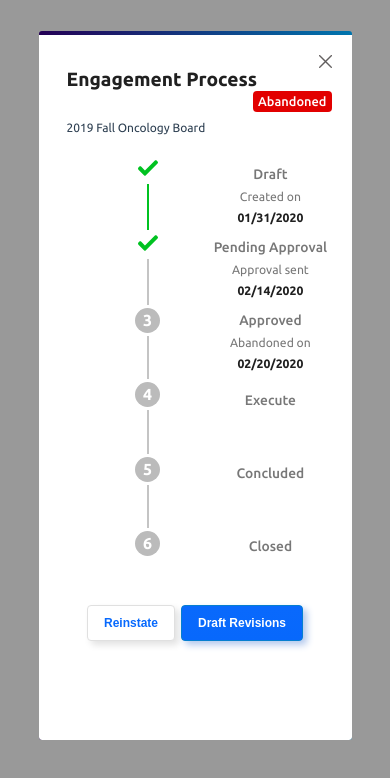
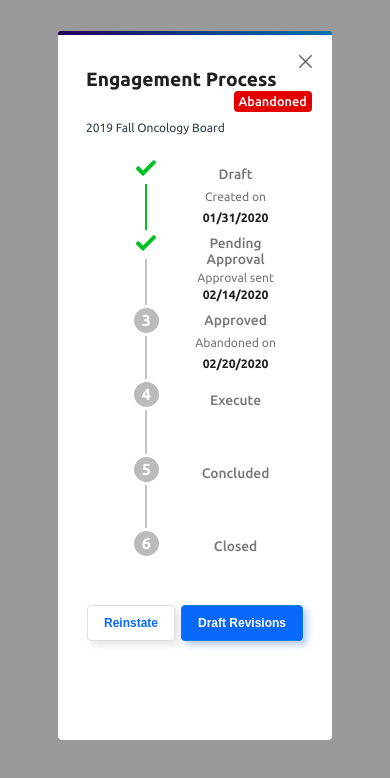
Before and after one commit to ZoiloGranda/modal-test, a Vue app: page / in a window 390 px wide. Both pictures are taken after a click on the button "Open Modal". Shown: the top 778 px of the page. Built offline with nearby package versions, Linux system fonts and the light colour scheme.

Commit message:
Moved vertical breakpoint to 680px

```diff
--- a/src/components/MainButton.vue
+++ b/src/components/MainButton.vue
@@ -1,7 +1,5 @@
 <template>
- <div class="">
   <button>{{buttonText}}</button>
- </div>
 </template>
 
 <script>
@@ -38,8 +36,13 @@ button {
  font-weight: bold;
  padding: 10px 16px;
  text-decoration: none;
- @media only screen and (max-width: 400px) {
+ @media only screen and (max-width: 680px) {
   font-size: 12px;
+ }
+ @media only screen and (max-width: 300px) {
+  padding: 0px;
+  font-size: 10px;
+  width: 40%
  }
 }
  button:hover {
--- a/src/components/Modal.vue
+++ b/src/components/Modal.vue
@@ -130,17 +130,18 @@ export default {
  }
  .row-reverse {
   flex-direction: row-reverse;
-  @media only screen and (max-width: 400px) {
+  @media only screen and (max-width: 680px) {
    justify-content: center;
   }
  }
 }
-@media only screen and (max-width: 400px) {
+@media only screen and (max-width: 680px) {
  .modal{
   height: 100%;
   overflow:hidden;
   .modal-content{
    height: 80%;
+   width: 60%;
    margin: 8% auto;
    padding: 20px 20px 10px 20px;
    .close{
--- a/src/components/SecondaryButton.vue
+++ b/src/components/SecondaryButton.vue
@@ -37,8 +37,13 @@ button {
  font-weight: bold;
  padding: 10px 16px;
  text-decoration: none;
- @media only screen and (max-width: 400px) {
+ @media only screen and (max-width: 680px) {
   font-size: 12px;
+ }
+ @media only screen and (max-width: 300px) {
+  padding: 0px;
+  font-size: 10px;
+  width: 40%;
  }
 }
 button:hover {
--- a/src/components/Steps.vue
+++ b/src/components/Steps.vue
@@ -100,27 +100,18 @@ export default {
   p.step-title{
    margin: 0.7rem auto 0.9rem auto;
    font-weight: 500;
-   @media only screen and (max-width: 580px) {
-    font-size: 0.7rem;
-   }
   }
   p.step-status{
    margin-bottom: 0rem;
-   @media only screen and (max-width: 580px) {
-    font-size: 0.6rem;
-   }
   }
   p.step-date{
    margin-top: 0.4rem;
    font-weight: 600;
-   @media only screen and (max-width: 580px) {
-    font-size: 0.6rem;
-   }
   }
  }
 }
 
-@media only screen and (max-width: 400px) {
+@media only screen and (max-width: 680px) {
  .steps-container{
   display: flex;
   height: 65%;
@@ -133,17 +124,17 @@ export default {
    .step-container{
     flex-direction: column;
     max-height: 17%;
-   .colored-line{
-    height: 1px;
-    border: 0.5px solid #00c221;
-    background-color: #00c221;
-   }
+    .colored-line{
+     height: 1px;
+     border: 0.5px solid #00c221;
+     background-color: #00c221;
+    }
    }
   }
   .description-container{
    flex-direction: column;
    flex-grow: 1;
-   margin: 0 auto;
+   margin: 0 2rem 0 0;
    .description-step{
     margin: 0;
     display: flex;
@@ -164,4 +155,20 @@ export default {
 
  }
 }
+@media only screen and (max-width: 340px) {
+ .steps-container{
+  .description-container{
+   .description-step{
+   }
+   p.step-status, p.step-date{
+    margin: 0 auto;
+    font-size: 0.55rem;
+   }
+   p.step-title{
+    margin: 0 auto;
+    font-size: 0.7rem;
+   }
+  }
+ }
+}
 </style>
```
